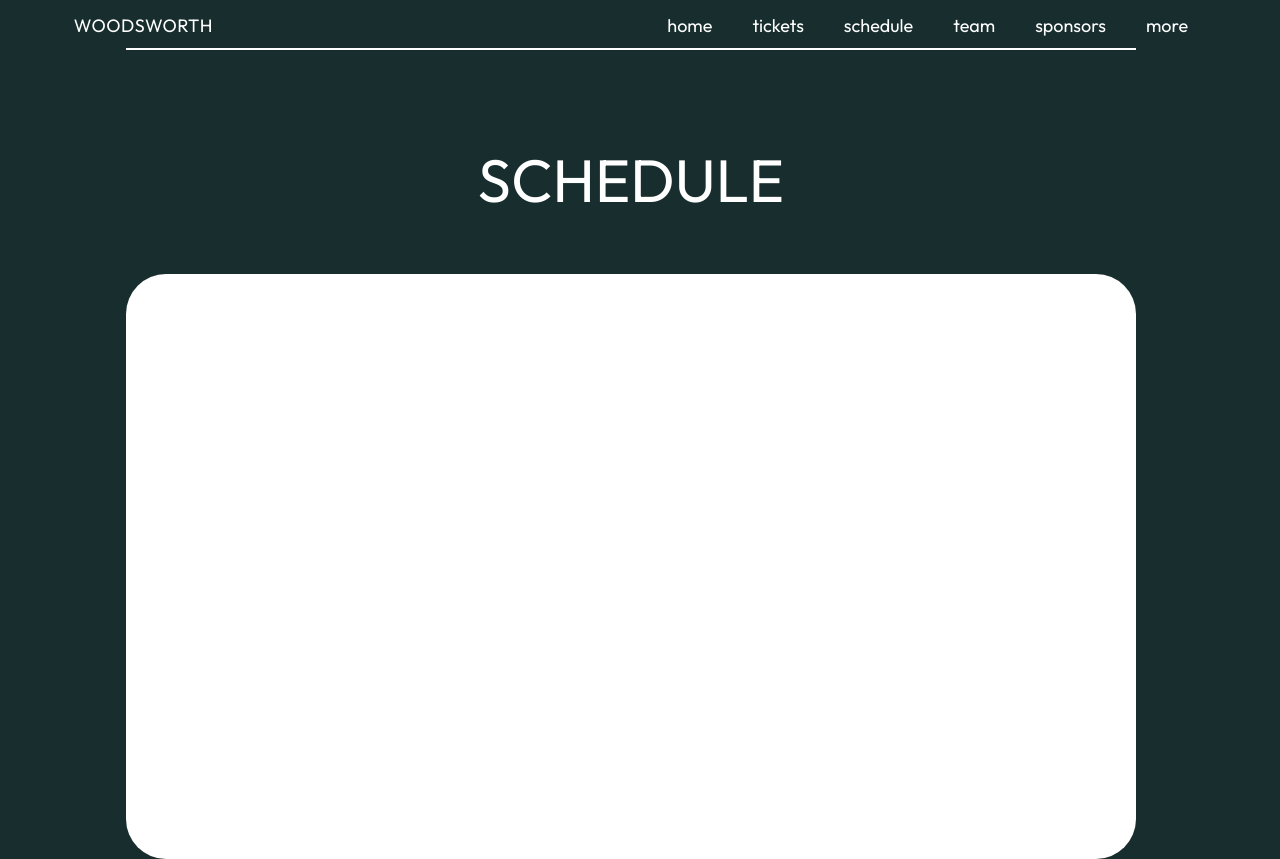
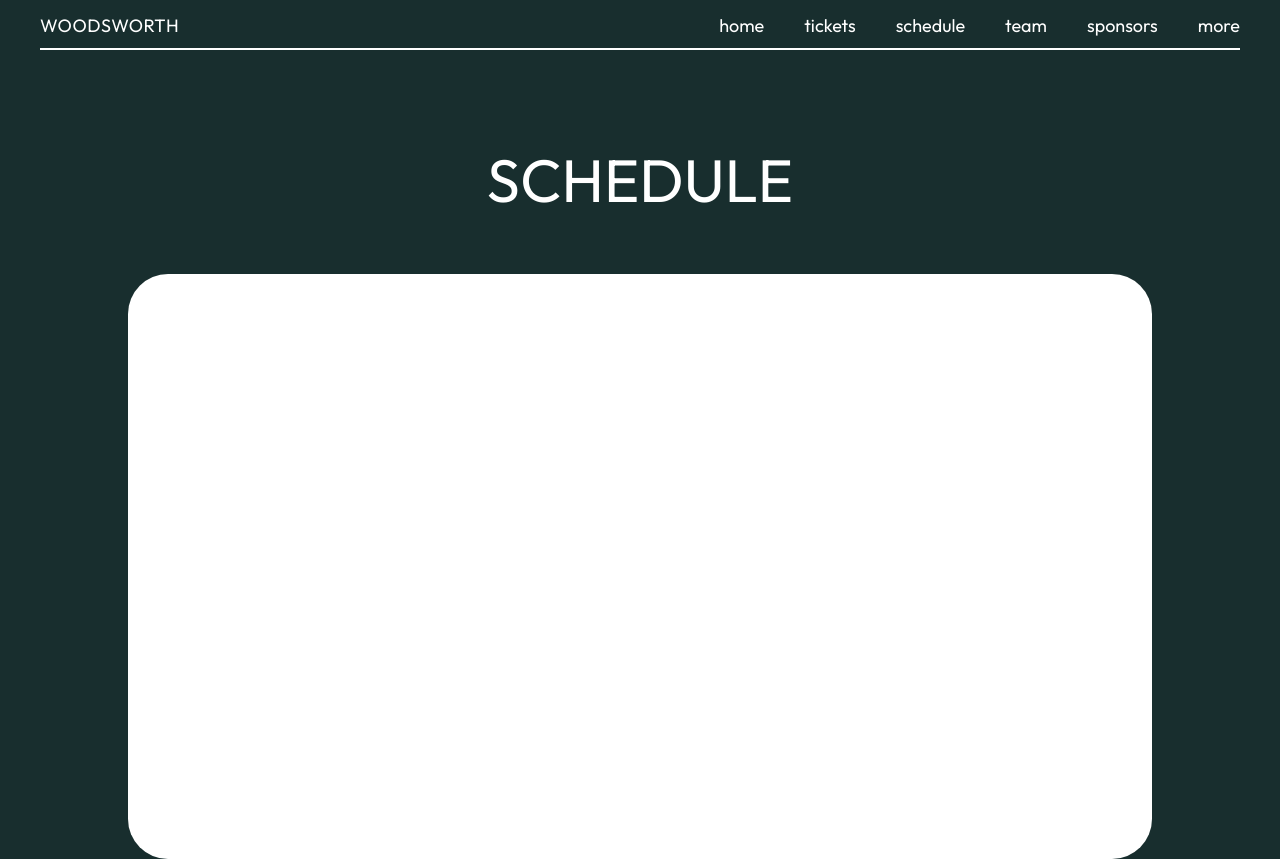
Before and after one commit to WCSAorientation/OrientationWebsite2023, a React (Create React App) app in the folder frontend/: page /schedule in a window 1280 px wide. Built offline with nearby package versions, Linux system fonts and the light colour scheme.

Commit message:
fix navbar margins

```diff
--- a/frontend/src/components/NavBar.js
+++ b/frontend/src/components/NavBar.js
@@ -4,7 +4,7 @@ export function NavBar({ isDark }) {
   return (
     <>
     <div
-      className={`flex pt-3 pb-2 mx-[10%] justify-center text-lg border-b-2 ${isDark ? 'text-white border-white' : 'text-[#182E2E]'}`}
+      className={`flex pt-3 pb-2 mx-10 justify-center text-lg border-b-2 ${isDark ? 'text-white border-white' : 'text-[#182E2E]'}`}
     >
       <h1 className='tracking-wide pr-[45%]'>
         WOODSWORTH
--- a/frontend/src/pages/Schedule.js
+++ b/frontend/src/pages/Schedule.js
@@ -2,7 +2,7 @@ import { NavBar } from "../components/NavBar";
 
 export const  Schedule = () => {
     return (
-        <div className='bg-cover min-h-screen bg-[#182e2e] pr-[18px]'>
+        <div className='bg-cover min-h-screen bg-[#182e2e]'>
             <NavBar isDark={true}/>
             <h1 className='text-center pt-[100px] pb-6 text-white text-6xl text-bold'>SCHEDULE</h1>
             <div className='flex justify-center mt-10'>
--- a/frontend/src/pages/Sponsors.js
+++ b/frontend/src/pages/Sponsors.js
@@ -2,7 +2,7 @@ import { NavBar } from "../components/NavBar";
 
 export const  Sponsors = () => {
     return (
-        <div className='bg-cover min-h-screen bg-[#182e2e] pr-[18px] pb-[100px]'>
+        <div className='bg-cover min-h-screen bg-[#182e2e] pb-[100px]'>
             <NavBar isDark={true}/>
             <h1 className='text-center pt-10 pb-3 text-white text-6xl font-extrabold'>OUR SPONSORS</h1>
             <h1 className='text-center  pt-[80px] pb-6 text-white text-3xl font-semibold'>PLATINUM</h1>
```
